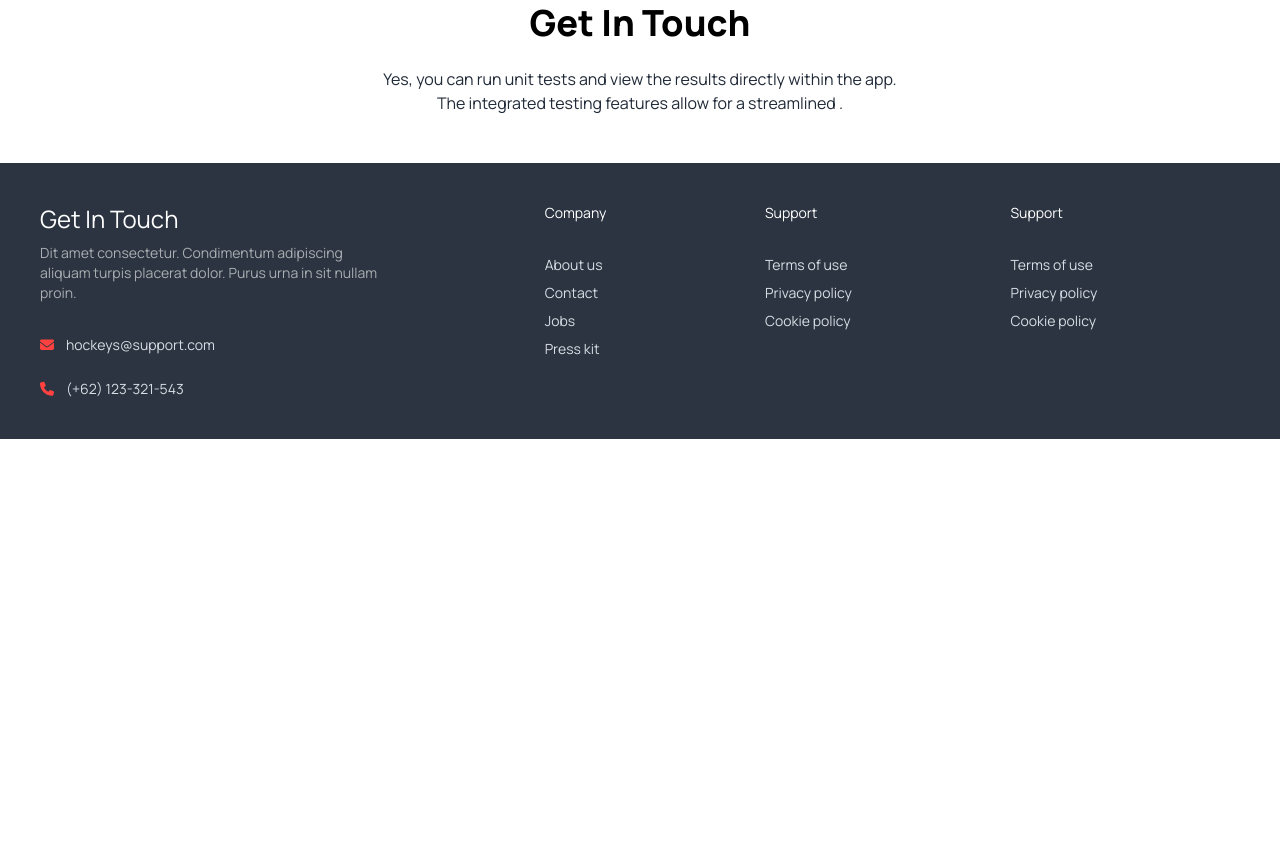
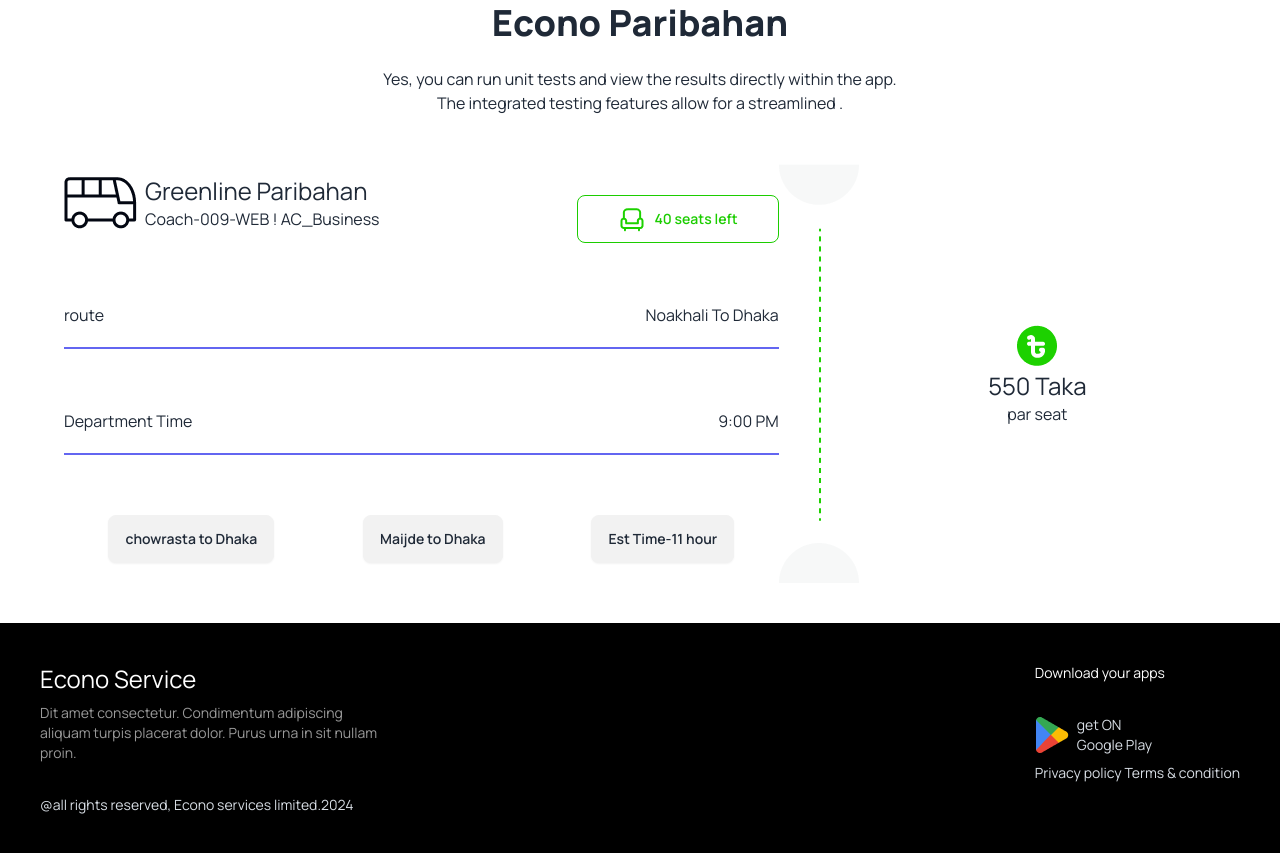
Before and after one commit to Ashlam-Hossen/Assignment-5, a plain HTML site: page index.html in a window 1280 px wide. Shown: the part 1341-2194 px from the top of the page. Before the commit the page ends 1780 px from the top, so only its background shows below. Drawn offline with nearby package versions, Linux system fonts and the light colour scheme.

Commit message:
complete footer manu area

```diff
--- a/index.html
+++ b/index.html
@@ -128,14 +128,82 @@
 
 
              <!------------ paribahan-sections-area------------------>
-             <section class="paribahan mt-10">
+             <section class="paribahan mt-10 w-[90%] mx-auto mb-10">
               <div class="text-center mb-12 ">
-                <h1 class="text-4xl font-extrabold text-black mb-6">Get In Touch</h1>
+                <h1 class="text-4xl font-extrabold mb-6">Econo Paribahan</h1>
                 <p>Yes, you can run unit tests and view the results directly within the app. <br>The integrated testing features allow for a streamlined .</p>
             </div>
 
+            <div class="greenline-paribahan flex justify-center items-center">
+              <div class="greenline-box-right  w-[800px]">
+
+                <div class="box-top flex items-center justify-between">
+                  <div class="box-top-text flex items-center">
+                      <div class="bus-icon mr-2">
+                         <i><img src="images/bus-logo.png" alt=""></i>
+                      </div>
+                   <div class="bus-text">
+                    <h1 class="text-2xl">Greenline Paribahan</h1>
+                    <p>Coach-009-WEB ! AC_Business</p>
+                   </div>
+                  </div>
+
+                  <div class="box-btn text-right">
+                    <p class="btn text-[#1CCD00] bolder pr-10 px-10 mt-8 btn-outline text-center"><i><img src="images/seat-green.png" alt=""></i>40 seats left</p>
+                  </div>
+                </div>
+
+                <div class="route-box mt-10 ">
+                   <div class="route-01 flex items-center justify-between border-b-2 border-indigo-500 py-5">
+                       <div class="route-one ">
+                        <h3>route</h3>
+                       </div>
+                        <div class="route-two text-right">
+                          <h3 class="">Noakhali To Dhaka</h3>
+                        </div>
+
+                   </div>
+                </div>
+
+                <div class="route-box mt-10 ">
+                  <div class="route-01 flex items-center justify-between border-b-2 border-indigo-500 py-5">
+                      <div class="route-one ">
+                       <h3>Department Time</h3>
+                      </div>
+                       <div class="route-two text-right">
+                         <h3 class="">9:00 PM</h3>
+                       </div>
+
+                  </div>
+               </div>
+
+               <div class="route-box mt-10 ">
+                <div class="route-01 flex items-center justify-around py-5">
+                    <div class="route-one ">
+                      <button class="btn">chowrasta to Dhaka</button>
+                    </div>
+                     <div class="route-two text-right">
+                      <button class="btn">Maijde to Dhaka</button>
+                     </div>
+                     <div class="route-two text-right">
+                      <button class="btn">Est Time-11 hour</button>
+                    </div>
+
+                </div>
+             </div>
+
+              </div>
+              <img src="images/info-devider.png" alt="">
+              <div class="greenline-box-left w-[400px] text-center">
+                   <i><img src="images/fare.png" alt=""class="mx-auto"></i>
+                   <h3 class="text-2xl bold">550 Taka</h3>
+                   <p>par seat
+                   </p>
+              </div>
+
+            </div>
+
              </section>
-
     </main>
 
         <!-- footer-top -->
@@ -143,46 +211,35 @@
 
 
         <!-- footer-section -->
-        <section class="footer-section bg-neutral">
-            <footer class="footer p-10  text-neutral-content container mx-auto">
+        <section class="footer-section bg-black">
+            <footer class="footer p-10  text-neutral-content container mx-auto justify-between">
 
                 <nav>
-                  <header class=" text-white text-2xl">Get In Touch</header>
+                  <header class=" text-white text-2xl">Econo Service</header>
                   <p class="w-[346px] text-[#FFFFFF99]">
                     Dit amet consectetur. Condimentum  adipiscing aliquam turpis placerat dolor. Purus urna in sit nullam proin.
                   </p>
 
                   <div class="icon flex items-center gap-3 mt-6">
-                    <i class="fa-solid fa-envelope text-[#FF4240]"></i>
-                    <a class="link link-hover">hockeys@support.com</a>
+                    <a class="link link-hover">@all rights reserved, Econo services limited.2024</a>
                   </div>
 
-                  <div class="icon flex items-center gap-3 mt-4">
-                    <i class="fa-solid fa-phone text-[#FF4240]"></i>
-                    <a class="link link-hover">(+62) 123-321-543</a>
-                  </div>
                 </nav>
 
-                    <nav>
-                        <header class="text-white mb-6">Company</header>
-                        <a class="link link-hover">About us</a>
-                        <a class="link link-hover">Contact</a>
-                        <a class="link link-hover">Jobs</a>
-                        <a class="link link-hover">Press kit</a>
-                      </nav>
+                     <nav>
+                         <h1 class="text-white mb-6">Download your apps</h1>
+                         <div class="google-play flex items-center">
+                          <div class="google-icon mr-2">
+                            <img src="images/playstore.png" alt="">
+                          </div>
+                           <div class="google play-text">
+                             <h3>get ON</h3>
+                             <h3>Google Play</h3>
+                           </div>
+                         </div>
 
-                          <nav>
-                            <h1 class="text-white mb-6">Support</h1>
-                            <a class="link link-hover">Terms of use</a>
-                            <a class="link link-hover">Privacy policy</a>
-                            <a class="link link-hover">Cookie policy</a>
-                            </nav>
+                         <a class="link link-hover">Privacy policy Terms & condition</a>
 
-                       <nav>
-                         <h1 class="text-white mb-6">Support</h1>
-                         <a class="link link-hover">Terms of use</a>
-                         <a class="link link-hover">Privacy policy</a>
-                         <a class="link link-hover">Cookie policy</a>
                        </nav>
               </footer>
         </section>
```
